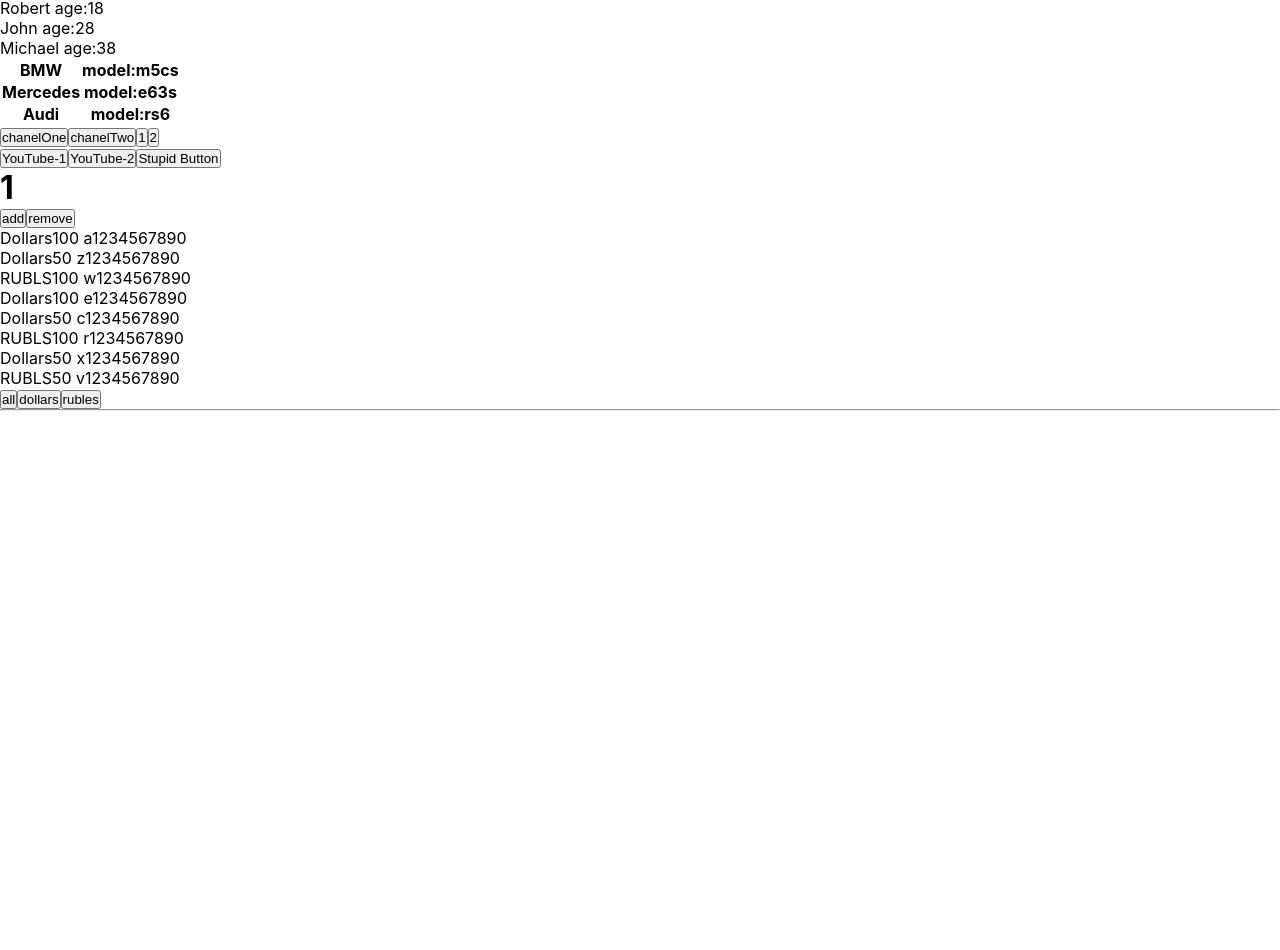
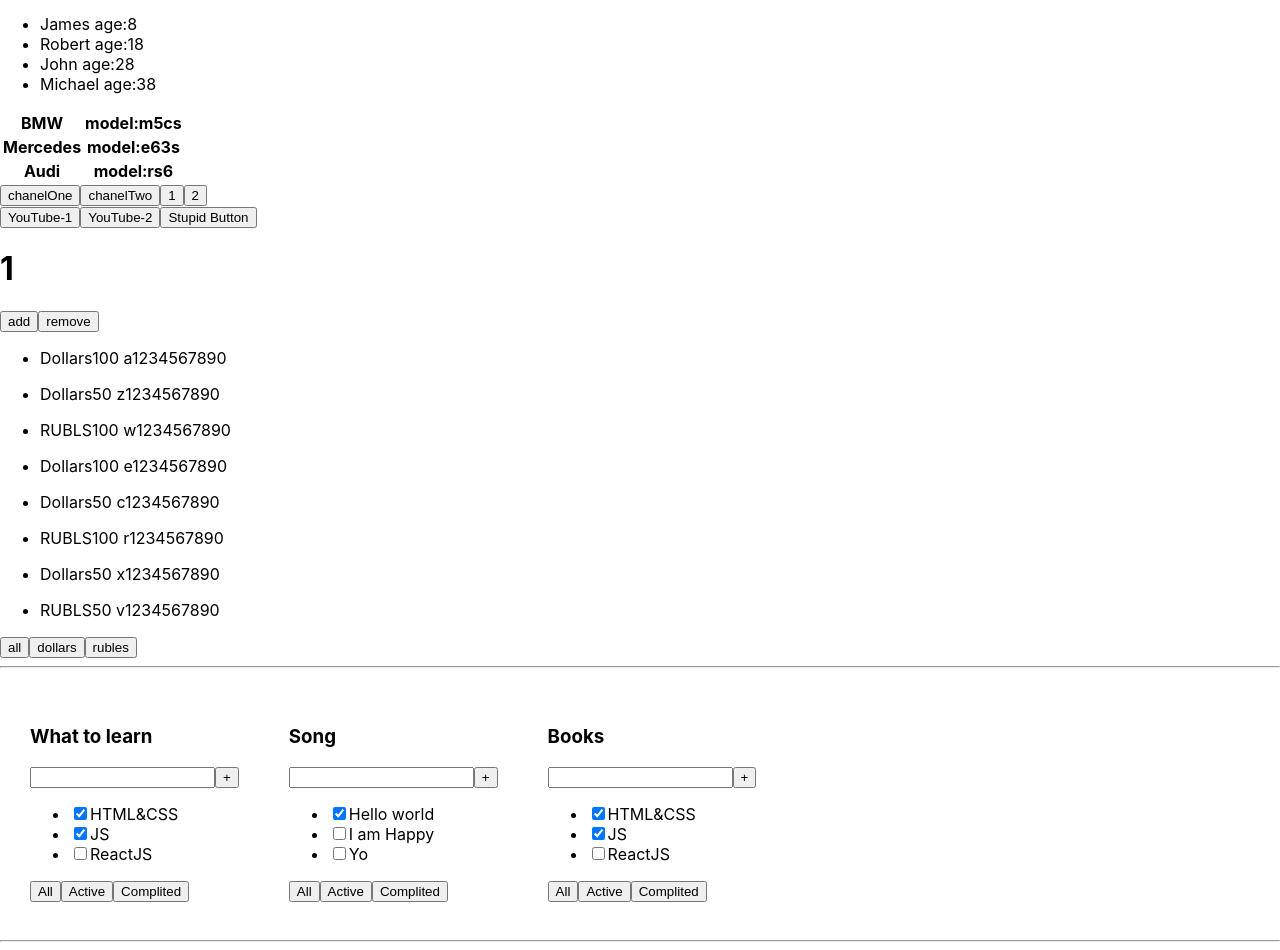
Before and after one commit to irina-lat/simple-react-homeworks, a React (Create React App) app: page / in a window 1280 px wide. Shown: the part 258-1208 px from the top of the page. Before the commit the page ends 800 px from the top, so only its background shows below. Built offline with nearby package versions, Linux system fonts and the light colour scheme.

Commit message:
added todolist

```diff
--- /dev/null
+++ b/src/p2-homeworks/h1/Component/Todolist.module.css
@@ -0,0 +1,3 @@
+.todolist  {
+    margin-right: 50px;
+}
--- /dev/null
+++ b/src/p2-homeworks/h1/Component/Todolist.tsx
@@ -0,0 +1,47 @@
+import React from "react";
+import s from "./Todolist.module.css"
+
+
+type todolistType = {
+    title: string,
+    tasks1: tasks1Type[],
+    // tasks2?: tasks2Type[]
+}
+
+type tasks1Type = {
+    id: number,
+    title: string,
+    isDone: boolean
+}
+
+// type tasks2Type = {
+//     id: number,
+//     title: string,
+//     isDone: boolean
+// }
+
+export function Todolist(props: todolistType) {
+    return (
+        <div className={s.todolist}>
+            <h3>{props.title}</h3>
+            <input type="text"/>
+            <button>+</button>
+            <ul>
+                {props.tasks1.map((tasks1Array) => {
+                    return (
+                        <li key={tasks1Array.id} ><input type="checkbox" checked={tasks1Array.isDone}/><span>{tasks1Array.title}</span></li>
+                    )
+                })}
+
+                {/*<li><input type="checkbox" checked={props.tasks1[0].isDone}/> <span>{props.tasks1[0].title}</span></li>*/}
+                {/*<li><input type="checkbox" checked={props.tasks1[1].isDone}/> <span>{props.tasks1[1].title}</span></li>*/}
+                {/*<li><input type="checkbox" checked={props.tasks1[2].isDone}/> <span>{props.tasks1[2].title}</span></li>*/}
+            </ul>
+            <div>
+                <button>All</button>
+                <button>Active</button>
+                <button>Complited</button>
+            </div>
+        </div>
+    );
+}
--- a/src/p2-homeworks/h1/HW1.tsx
+++ b/src/p2-homeworks/h1/HW1.tsx
@@ -13,7 +13,6 @@ function HW1() {
         <div>
             <hr/>
             homeworks 1
-            <p>Task from Ignat</p>
             {/*should work (должно работать)*/}
 
             <Message messageData={[messageData]}/>
--- /dev/null
+++ b/src/p2-homeworks/h1/HW3.module.css
@@ -0,0 +1,4 @@
+.todolist {
+    padding: 30px;
+    display: flex;
+}
--- a/src/p2-homeworks/h1/HW3.tsx
+++ b/src/p2-homeworks/h1/HW3.tsx
@@ -1,9 +1,30 @@
 import React from "react";
+import {Todolist} from "./Component/Todolist";
+import s from "./HW3.module.css"
 
-function HW3(){
-    return(
-        <></>
-    )
+function HW3() {
+    const tasks1 = [
+        {id: 1, title: "HTML&CSS", isDone: true},
+        {id: 2, title: "JS", isDone: true},
+        {id: 3, title: "ReactJS", isDone: false}
+    ]
+
+    const tasks2 = [
+        {id: 1, title: "Hello world", isDone: true},
+        {id: 2, title: "I am Happy", isDone: false},
+        {id: 3, title: "Yo", isDone: false}
+    ]
+
+    return (
+        <>
+            <div className={s.todolist}>
+                <Todolist title={"What to learn"} tasks1={tasks1}/>
+                <Todolist title={"Song"} tasks1={tasks2}/>
+                <Todolist title={"Books"} tasks1={tasks1}/>
+            </div>
+            <hr/>
+        </>
+    );
 }
 
 export default HW3
--- a/src/p2-homeworks/h1/Message.module.css
+++ b/src/p2-homeworks/h1/Message.module.css
@@ -1,8 +1,7 @@
 * {
     box-sizing: border-box;
-    padding: 0;
-    margin: 0;
 }
+
 
 .message {
     font-family: 'Arial', sans-serif;
@@ -27,8 +26,7 @@
     border-radius: 50%;
     border: 1px solid grey;
     width: 60px;
-    height: 60px;
-;
+    height: 60px;;
 }
 
 .place {
@@ -41,7 +39,7 @@
 
 .place > div {
     background: #002200;
-    border-radius: 5px ;
+    border-radius: 5px;
     width: 250px;
     height: 80px;
     color: #fff;
@@ -65,11 +63,12 @@
 
 .place > div > h3 {
     color: #8d89b9;
-    margin-bottom: 10px;
+    margin: 0 0 10px 0;
 }
 
 .place > div > p {
     color: #fff;
+    margin: 0;
 }
 
 .place > div > time {
```
